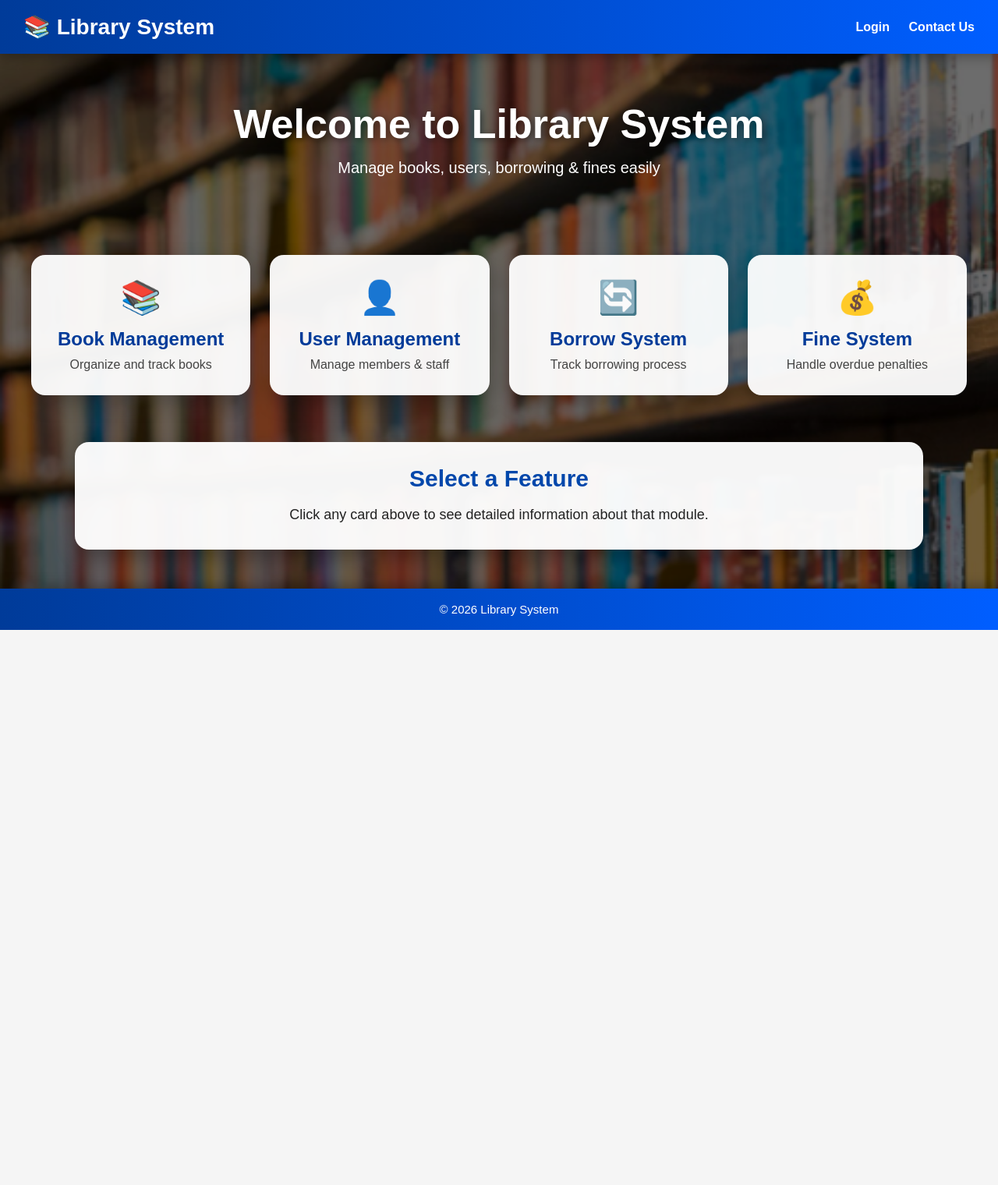
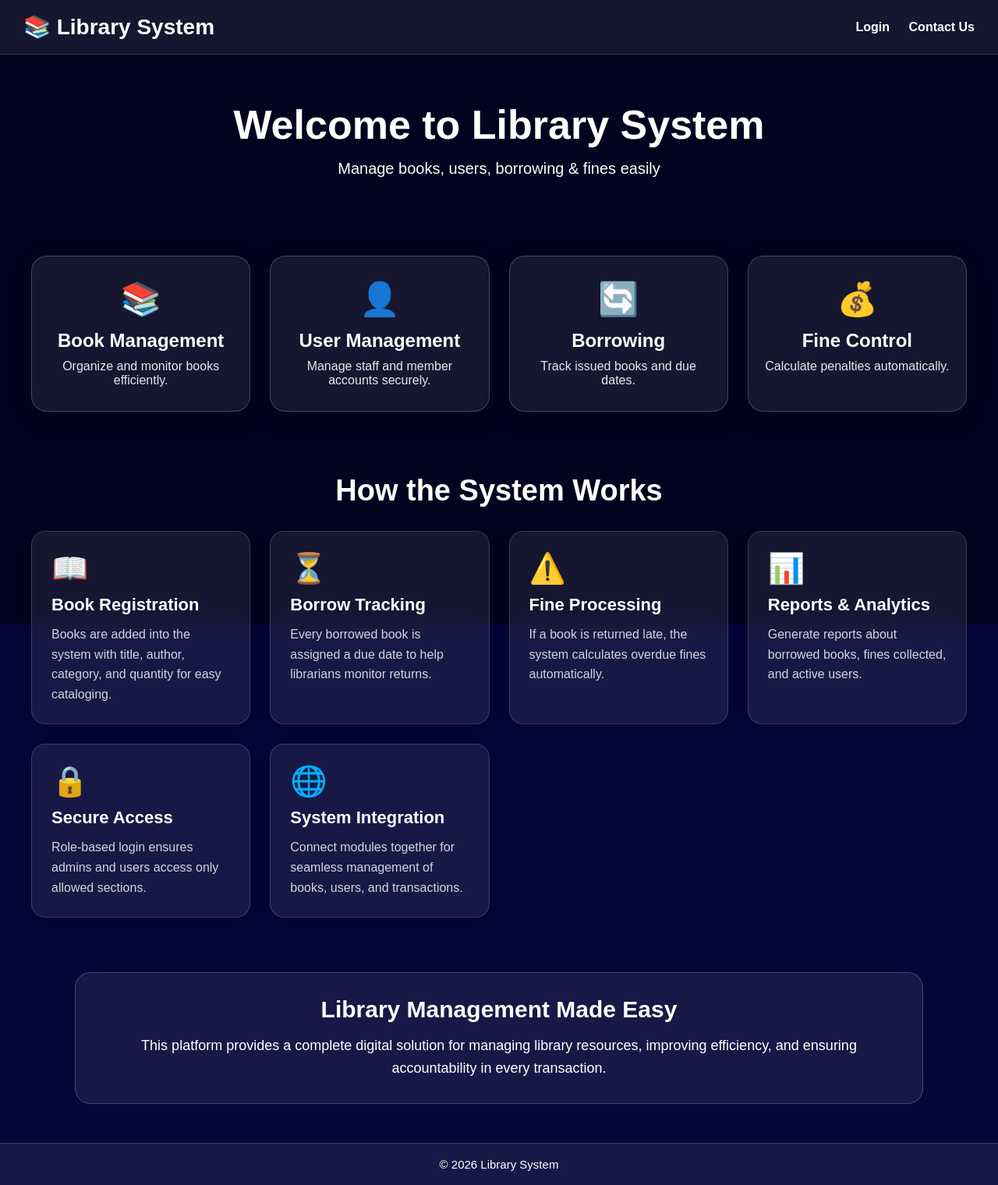
Before and after one commit to caline686/-library-system, a PHP site: page / in a window 1280 px wide. Shown: the whole page at 78% size. Before the commit the page ends 808 px from the top, so only its background shows below. Run offline with PHP 8.4, Linux system fonts and the light colour scheme.

Commit message:
updated features

```diff
--- a/admin_dashboard.php
+++ b/admin_dashboard.php
@@ -23,7 +23,7 @@ $books = $conn->query("SELECT COUNT(*) as total FROM books")->fetch_assoc()['tot
 body{
     margin:0;
     font-family:Segoe UI;
-    background:#f4f8ff;
+    background: #ccccdb;
 }
 
 /* SIDEBAR */
--- a/index.php
+++ b/index.php
@@ -6,7 +6,6 @@ include "db.php";
 <html>
 <head>
 <title>Library System Home</title>
-
 
 <style>
 *{
@@ -17,8 +16,7 @@ include "db.php";
 
 body{
     font-family:Arial, sans-serif;
-    background:url("booksonly.png") no-repeat center center fixed;
-    background-size:cover;
+    background:#050538;
     color:white;
 }
 
@@ -30,18 +28,19 @@ body::before{
     left:0;
     width:100%;
     height:100%;
-    background:rgba(0,0,0,0.55);
+    background:rgba(0,0,0,0.45);
     z-index:-1;
 }
 
 /* HEADER */
 .header{
-    background:linear-gradient(90deg,#003b99,#005eff);
+    background:rgba(255,255,255,0.08);
+    backdrop-filter:blur(12px);
     padding:18px 30px;
     display:flex;
     justify-content:space-between;
     align-items:center;
-    box-shadow:0 4px 15px rgba(0,0,0,0.3);
+    border-bottom:1px solid rgba(255,255,255,0.15);
 }
 
 .header h2{
@@ -53,11 +52,6 @@ body::before{
     text-decoration:none;
     margin-left:20px;
     font-weight:bold;
-    transition:0.3s;
-}
-
-.header a:hover{
-    color:#d9e8ff;
 }
 
 /* HERO */
@@ -69,7 +63,6 @@ body::before{
 .hero h1{
     font-size:52px;
     margin-bottom:15px;
-    text-shadow:2px 2px 10px rgba(0,0,0,0.5);
 }
 
 .hero p{
@@ -78,7 +71,7 @@ body::before{
     margin:auto;
 }
 
-/* CARDS */
+/* MAIN FEATURE CARDS */
 .cards{
     display:grid;
     grid-template-columns:repeat(auto-fit,minmax(250px,1fr));
@@ -87,18 +80,19 @@ body::before{
 }
 
 .card{
-    background:rgba(255,255,255,0.95);
-    border-radius:18px;
+    background:rgba(255,255,255,0.08);
+    border-radius:20px;
     padding:30px 20px;
     text-align:center;
-    color:#003b99;
-    box-shadow:0 10px 25px rgba(0,0,0,0.25);
-    cursor:pointer;
-    transition:all 0.3s ease;
+    color:white;
+    backdrop-filter:blur(18px);
+    border:1px solid rgba(255,255,255,0.2);
+    box-shadow:0 8px 32px rgba(0,0,0,0.25);
+    transition:0.3s;
 }
 
 .card:hover{
-    transform:translateY(-10px) scale(1.03);
+    transform:translateY(-8px);
 }
 
 .icon{
@@ -112,25 +106,65 @@ body::before{
 }
 
 .card p{
-    color:#444;
+    color:#e5e7eb;
     font-size:16px;
+}
+
+/* EXTRA FEATURES */
+.extra-section{
+    padding:40px;
+}
+
+.extra-title{
+    text-align:center;
+    font-size:38px;
+    margin-bottom:30px;
+}
+
+.extra-grid{
+    display:grid;
+    grid-template-columns:repeat(auto-fit,minmax(280px,1fr));
+    gap:25px;
+}
+
+.extra-box{
+    background:rgba(255,255,255,0.08);
+    border-radius:18px;
+    padding:25px;
+    border:1px solid rgba(255,255,255,0.15);
+    backdrop-filter:blur(14px);
+    box-shadow:0 8px 20px rgba(0,0,0,0.2);
+}
+
+.extra-box h3{
+    margin-bottom:12px;
+    font-size:22px;
+}
+
+.extra-box p{
+    color:#d1d5db;
+    line-height:1.6;
+}
+
+.extra-icon{
+    font-size:38px;
+    margin-bottom:12px;
 }
 
 /* INFO BOX */
 .info-box{
     width:85%;
-    margin:20px auto 50px;
-    background:rgba(255,255,255,0.96);
-    color:#222;
-    border-radius:18px;
+    margin:30px auto 50px;
+    background:rgba(255,255,255,0.08);
+    backdrop-filter:blur(18px);
+    color:white;
+    border-radius:20px;
     padding:30px;
     text-align:center;
-    box-shadow:0 10px 25px rgba(0,0,0,0.3);
-    transition:0.4s;
+    border:1px solid rgba(255,255,255,0.2);
 }
 
 .info-box h2{
-    color:#0047ab;
     margin-bottom:15px;
     font-size:30px;
 }
@@ -142,11 +176,11 @@ body::before{
 
 /* FOOTER */
 .footer{
-    background:linear-gradient(90deg,#003b99,#005eff);
+    background:rgba(255,255,255,0.08);
     text-align:center;
     padding:18px;
     font-size:15px;
-    box-shadow:0 -4px 15px rgba(0,0,0,0.3);
+    border-top:1px solid rgba(255,255,255,0.15);
 }
 
 </style>
@@ -154,7 +188,6 @@ body::before{
 
 <body>
 
-<!-- HEADER -->
 <div class="header">
     <h2>📚 Library System</h2>
     <div>
@@ -163,82 +196,89 @@ body::before{
     </div>
 </div>
 
-<!-- HERO -->
 <div class="hero">
     <h1>Welcome to Library System</h1>
     <p>Manage books, users, borrowing & fines easily</p>
 </div>
 
-<!-- CARDS -->
 <div class="cards">
-
-    <div class="card" onclick="showDescription('books')">
+    <div class="card">
         <div class="icon">📚</div>
         <h3>Book Management</h3>
-        <p>Organize and track books</p>
+        <p>Organize and monitor books efficiently.</p>
     </div>
 
-    <div class="card" onclick="showDescription('users')">
+    <div class="card">
         <div class="icon">👤</div>
         <h3>User Management</h3>
-        <p>Manage members & staff</p>
+        <p>Manage staff and member accounts securely.</p>
     </div>
 
-    <div class="card" onclick="showDescription('borrow')">
+    <div class="card">
         <div class="icon">🔄</div>
-        <h3>Borrow System</h3>
-        <p>Track borrowing process</p>
+        <h3>Borrowing</h3>
+        <p>Track issued books and due dates.</p>
     </div>
 
-    <div class="card" onclick="showDescription('fine')">
+    <div class="card">
         <div class="icon">💰</div>
-        <h3>Fine System</h3>
-        <p>Handle overdue penalties</p>
+        <h3>Fine Control</h3>
+        <p>Calculate penalties automatically.</p>
     </div>
-
 </div>
 
-<!-- DESCRIPTION BOX -->
-<div id="infoBox" class="info-box">
-    <h2 id="infoTitle">Select a Feature</h2>
-    <p id="infoText">Click any card above to see detailed information about that module.</p>
+<div class="extra-section">
+    <h2 class="extra-title">How the System Works</h2>
+
+    <div class="extra-grid">
+
+        <div class="extra-box">
+            <div class="extra-icon">📖</div>
+            <h3>Book Registration</h3>
+            <p>Books are added into the system with title, author, category, and quantity for easy cataloging.</p>
+        </div>
+
+        <div class="extra-box">
+            <div class="extra-icon">⏳</div>
+            <h3>Borrow Tracking</h3>
+            <p>Every borrowed book is assigned a due date to help librarians monitor returns.</p>
+        </div>
+
+        <div class="extra-box">
+            <div class="extra-icon">⚠️</div>
+            <h3>Fine Processing</h3>
+            <p>If a book is returned late, the system calculates overdue fines automatically.</p>
+        </div>
+
+        <div class="extra-box">
+            <div class="extra-icon">📊</div>
+            <h3>Reports & Analytics</h3>
+            <p>Generate reports about borrowed books, fines collected, and active users.</p>
+        </div>
+
+        <div class="extra-box">
+            <div class="extra-icon">🔒</div>
+            <h3>Secure Access</h3>
+            <p>Role-based login ensures admins and users access only allowed sections.</p>
+        </div>
+
+        <div class="extra-box">
+            <div class="extra-icon">🌐</div>
+            <h3>System Integration</h3>
+            <p>Connect modules together for seamless management of books, users, and transactions.</p>
+        </div>
+
+    </div>
 </div>
 
-<!-- FOOTER -->
+<div class="info-box">
+    <h2>Library Management Made Easy</h2>
+    <p>This platform provides a complete digital solution for managing library resources, improving efficiency, and ensuring accountability in every transaction.</p>
+</div>
+
 <div class="footer">
     © 2026 Library System
 </div>
 
-<script>
-function showDescription(type){
-
-    let title = "";
-    let text = "";
-
-    if(type === "books"){
-        title = "Book Management";
-        text = "This module allows librarians to add, update, categorize, and monitor all books in the system for easy organization.";
-    }
-
-    if(type === "users"){
-        title = "User Management";
-        text = "This feature manages library members and staff accounts, ensuring proper access levels and secure records.";
-    }
-
-    if(type === "borrow"){
-        title = "Borrow System";
-        text = "Track all borrowing transactions, monitor due dates, and maintain accurate records of issued books.";
-    }
-
-    if(type === "fine"){
-        title = "Fine System";
-        text = "Automatically calculate overdue fines and keep payment details for books returned late.";
-    }
-
-    document.getElementById("infoTitle").innerText = title;
-    document.getElementById("infoText").innerText = text;
-}
-</script>
-
 </body>
 </html>
--- a/users.php
+++ b/users.php
@@ -40,7 +40,7 @@ $totalUsers = $conn->query("SELECT COUNT(*) as total FROM users")->fetch_assoc()
 body{
     margin:0;
     font-family:'Segoe UI', sans-serif;
-    background:#f5f7fb;
+    background:#f9f9fd;
 }
 
 /* SIDEBAR */
```
